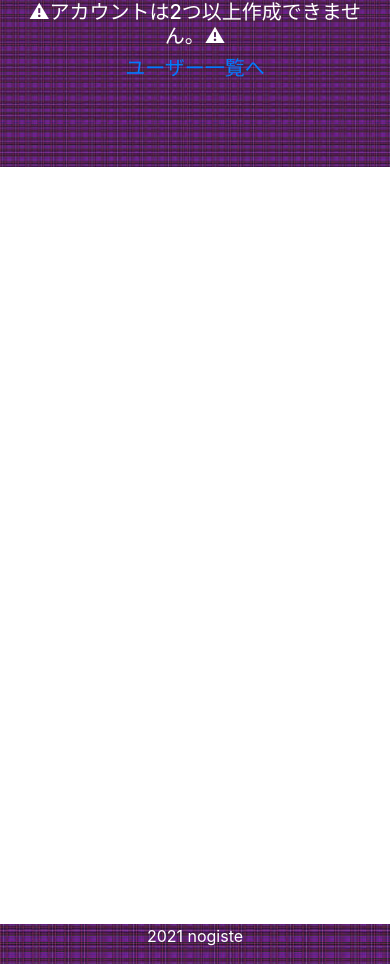
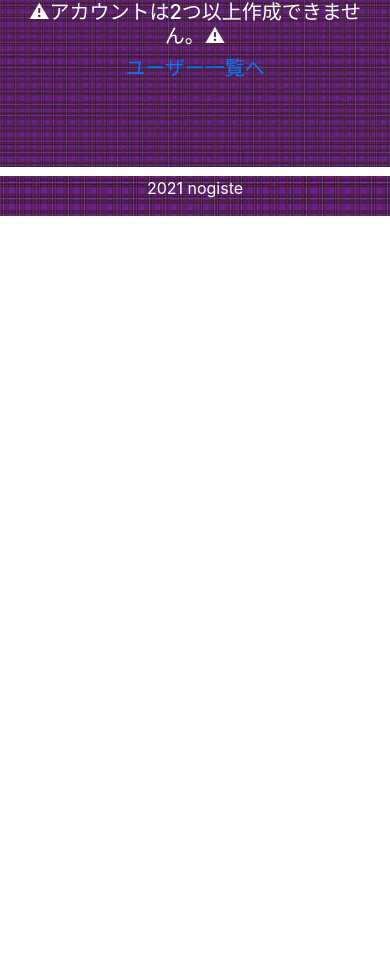
Before and after one commit to Masaki-isaka/nogiste, a Rails app: page /nogizakas/danger in a window 390 px wide. After the commit the page ends 216 px from the top, so only its background shows below. Run offline with Rails 7, Linux system fonts and the light colour scheme; style sheets or scripts are compiled from the project's sources; parts of the project's set-up code (start-up, migrations or seed data) failed here and were passed over; some libraries are stand-ins or nearby versions.

Commit message:
first commit

```diff
--- a/app/assets/stylesheets/nogizakas.scss
+++ b/app/assets/stylesheets/nogizakas.scss
@@ -37,7 +37,6 @@ footer{
   position: relative;
   padding-bottom: 120px;
   box-sizing: border-box;
-  height: -webkit-fill-available;
 }
   footer{
   background: url("紫.jpg");
@@ -45,11 +44,6 @@ footer{
   bottom: 0;
   left: 0;
   width: 100%;
-}
-  .container{
-  min-height: 100vh;
-  -webkit-overflow-scrolling: touch;
-  overflow: auto;
 }
 }
 
--- a/app/views/layouts/nogizaka.html.erb
+++ b/app/views/layouts/nogizaka.html.erb
@@ -17,10 +17,10 @@
     <div class="wrapper">
       <div class="container" style="max-width: 960px; margin: 0 auto;">
         <%= yield %>
-        <footer>
-          <p style="text-align: center; color: white;">2021 nogiste</p>
-        </footer>
       </div>
+      <footer>
+        <p style="text-align: center; color: white;">2021 nogiste</p>
+      </footer>
     </div>
   </body>
 </html>
```
